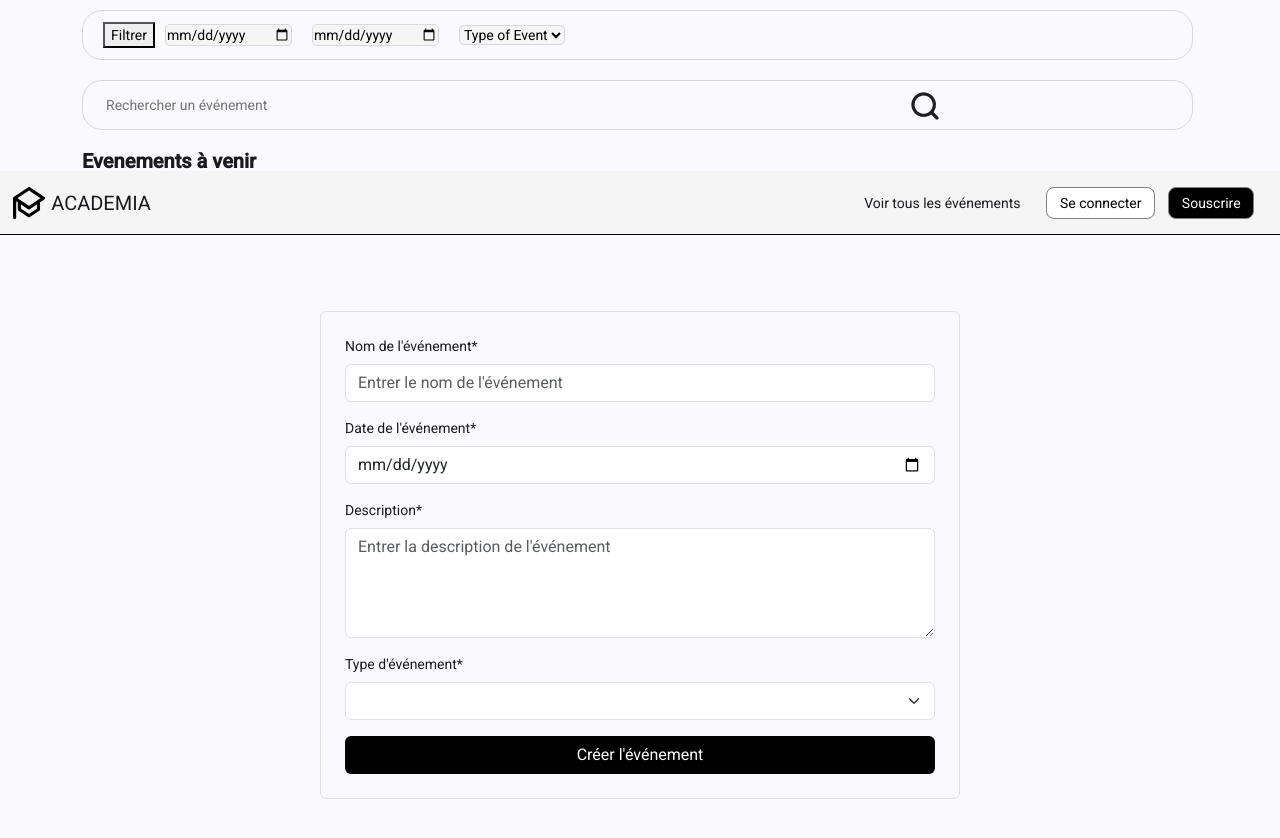
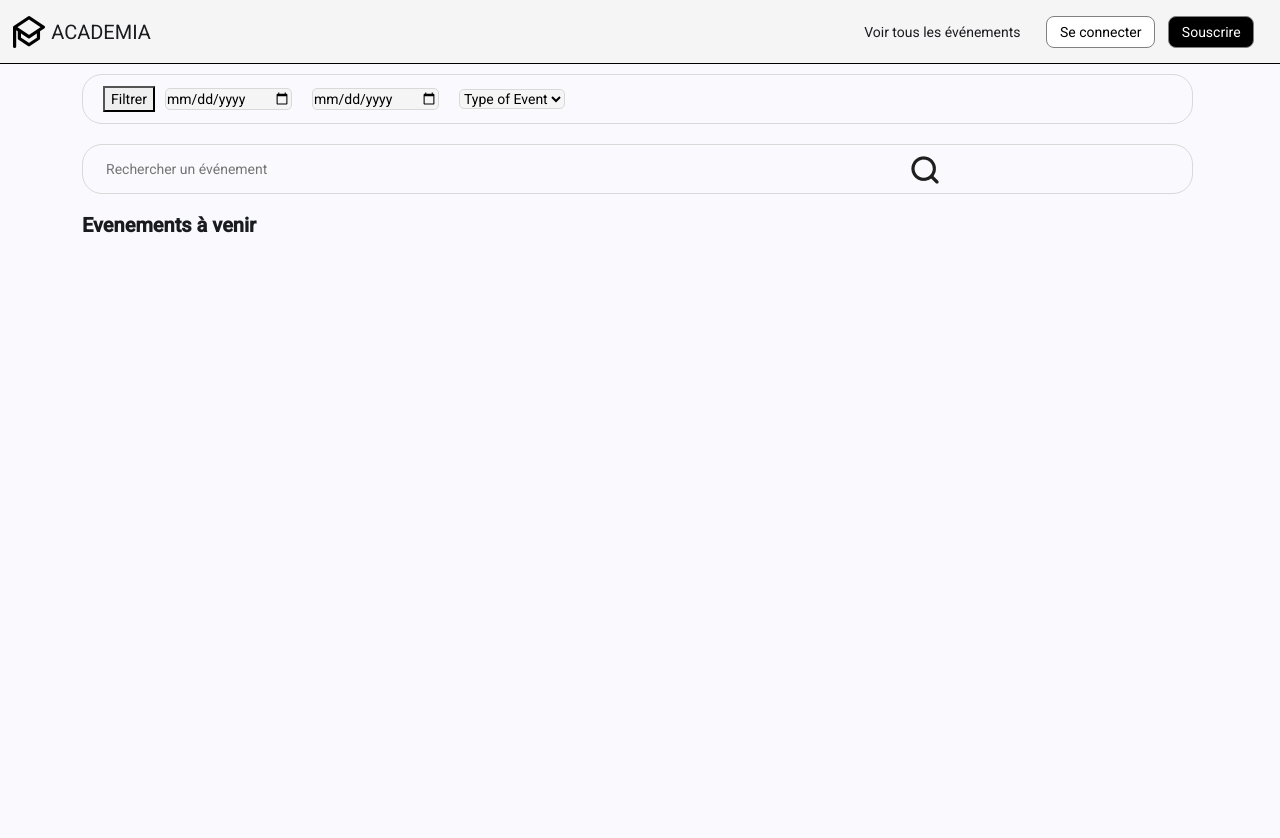
Before and after one commit to NawelMera/managentEvent, an Angular app: page / in a window 1280 px wide. Shown: the top 838 px of the page. After the commit the page ends 800 px from the top, so only its background shows below. Built offline with nearby package versions, Linux system fonts and the light colour scheme.

Commit message:
je change les connerries de fir

```diff
--- a/src/app/app.html
+++ b/src/app/app.html
@@ -1,3 +1,3 @@
+
+<app-header></app-header>
 <router-outlet />
-<app-header></app-header>
-<app-eventCreate></app-eventCreate>
```
Also changed, not shown: 1 other file (tests, documents, lock files or other folders).
